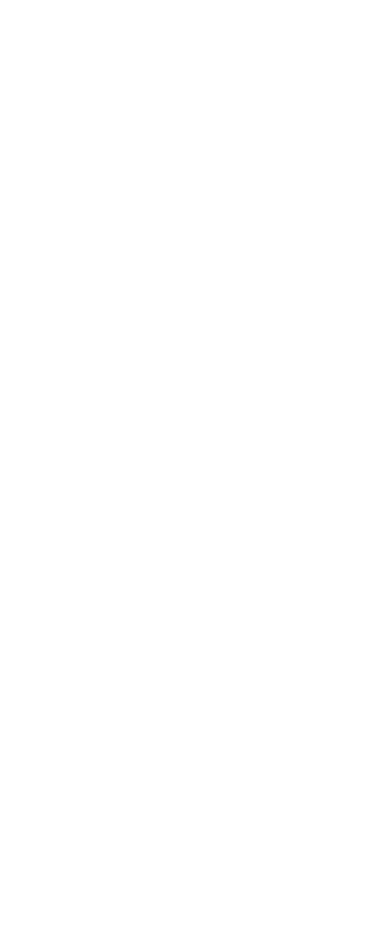
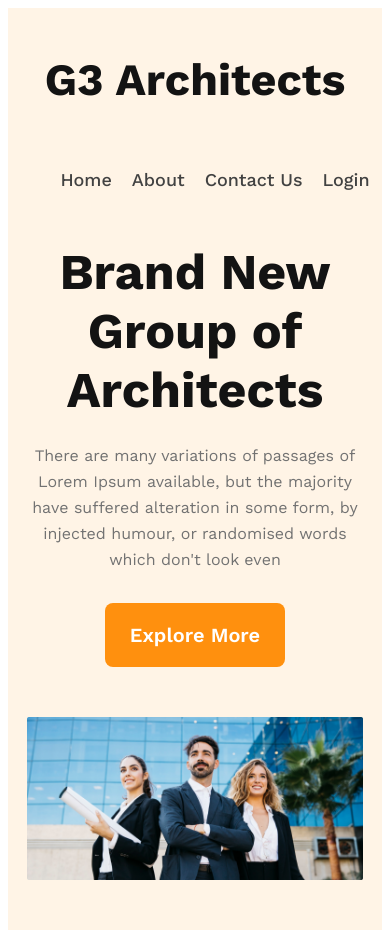
Before and after one commit to Simi-7619/G3-Architect-Website, a plain HTML site: page index.html in a window 390 px wide. Before the commit the page ends 844 px from the top, so only its background shows below. Drawn offline with nearby package versions, Linux system fonts and the light colour scheme.

Commit message:
added banner section with device responsiveness

```diff
--- a/index.html
+++ b/index.html
@@ -15,7 +15,28 @@
 
 
 <body>
-    <header>
+    <header class="header">
+        <nav>
+            <h3 class="logo">G3 Architects</h3>
+            <ul cla>
+                <li><a href="">Home</a></li>
+                <li><a href="">About</a></li>
+                <li><a href="">Contact Us</a></li>
+                <li><a href="">Login</a></li>
+                </a>
+            </ul>
+        </nav>
+        <banner>
+            <div class="banner-area">
+                <h1 class="banner-title">Brand New <br>Group of Architects</h1>
+                <p class="banner-description">There are many variations of passages of Lorem Ipsum available,
+                     but the majority have suffered alteration in some form, by injected humour,
+                     or randomised words which don't look even
+                </p>
+                <button class="btn-primary">Explore More</button>
+            </div>
+            <img src="images/banner.png" alt="" class="banner-image">
+        </banner>
 
     </header>
 
--- a/styles/style.css
+++ b/styles/style.css
@@ -2,3 +2,117 @@
 *{
     font-family: 'Work Sans', sans-serif;
 }
+.btn-primary{
+    color: #FFF;
+    text-align: center;
+    font-size: 20px;
+    font-weight: 600;
+    border-radius: 8px;
+    border: 0;
+    background: #FF900E;
+    padding: 20px 25px;
+    cursor:pointer;
+}
+
+/* banner section styles */
+.header{
+    background: rgba(255, 144, 14, 0.10);
+    padding-bottom: 50px;
+}
+
+nav{
+    display: flex;
+    justify-content: space-between;
+    width: 80%;
+    margin:0 auto;
+    align-items: center;
+}
+
+ul{
+    display:flex;
+    gap:50px;
+    list-style: none;
+}
+
+nav li a{
+    text-decoration: none;
+}
+
+.logo{
+    color:#131313;
+    text-align: center;
+    font-size: 2.8rem;
+    font-weight: 700;
+}
+
+nav a{
+    color: #424242;
+    text-align: center;
+    font-size: 1.125rem;
+    font-weight: 500;
+    line-height: 26px;
+}
+.banner-area{
+    text-align: center;
+    width: 50%;
+    margin:0 auto;
+}
+.banner-title{
+    color: #131313;
+    text-align: center;
+    font-size: 64px;
+    font-weight: 700;
+}
+
+.banner-description{
+    color: #727272;
+    text-align: center;
+    font-size: 16px;
+    font-weight: 400;
+    line-height: 26px;
+    margin-top: -10px;
+    margin-bottom: 30px;
+}
+
+.banner-image{
+    display: block;
+    width:80%;
+    margin:50px auto 0 auto;
+}
+
+
+/* For Mobile Responsive */
+@media screen and (max-width:576px) {
+
+    nav{
+        flex-direction: column;
+        width: auto;
+    }
+     ul{
+            gap:20px;
+        }
+
+    .banner-area{
+        width: 90%;
+    }
+    .banner-image{
+        width: 90%;
+    }
+
+    .banner-title{
+        font-size: 50px;
+    }
+    .banner-description{
+
+    }
+}
+
+/* for tablem and medium device responsiveness */
+@media screen and (min-width:577px) and (max-width:950px) {
+
+    nav{
+        flex-direction: column;
+        width: auto;}
+     .banner-area{
+            width: 90%;}
+}
```
